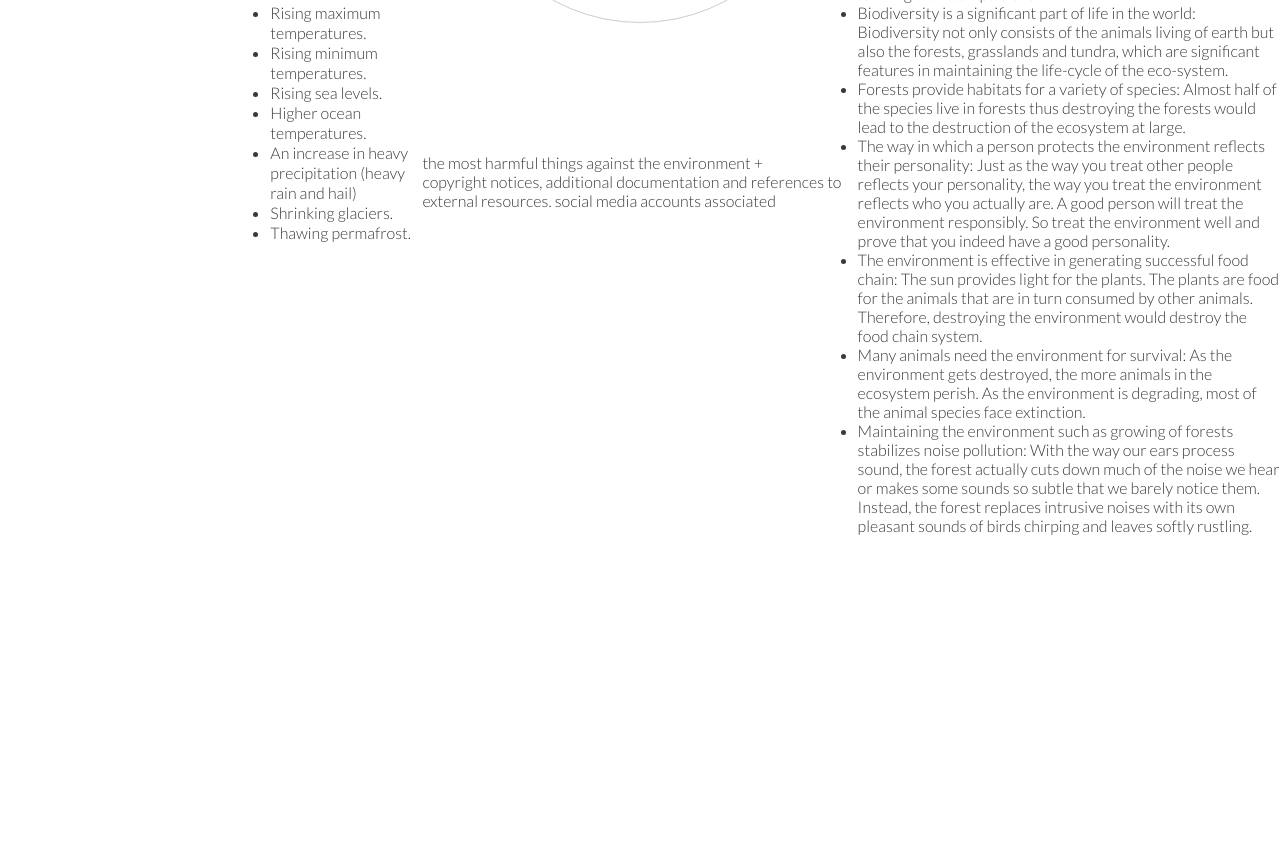
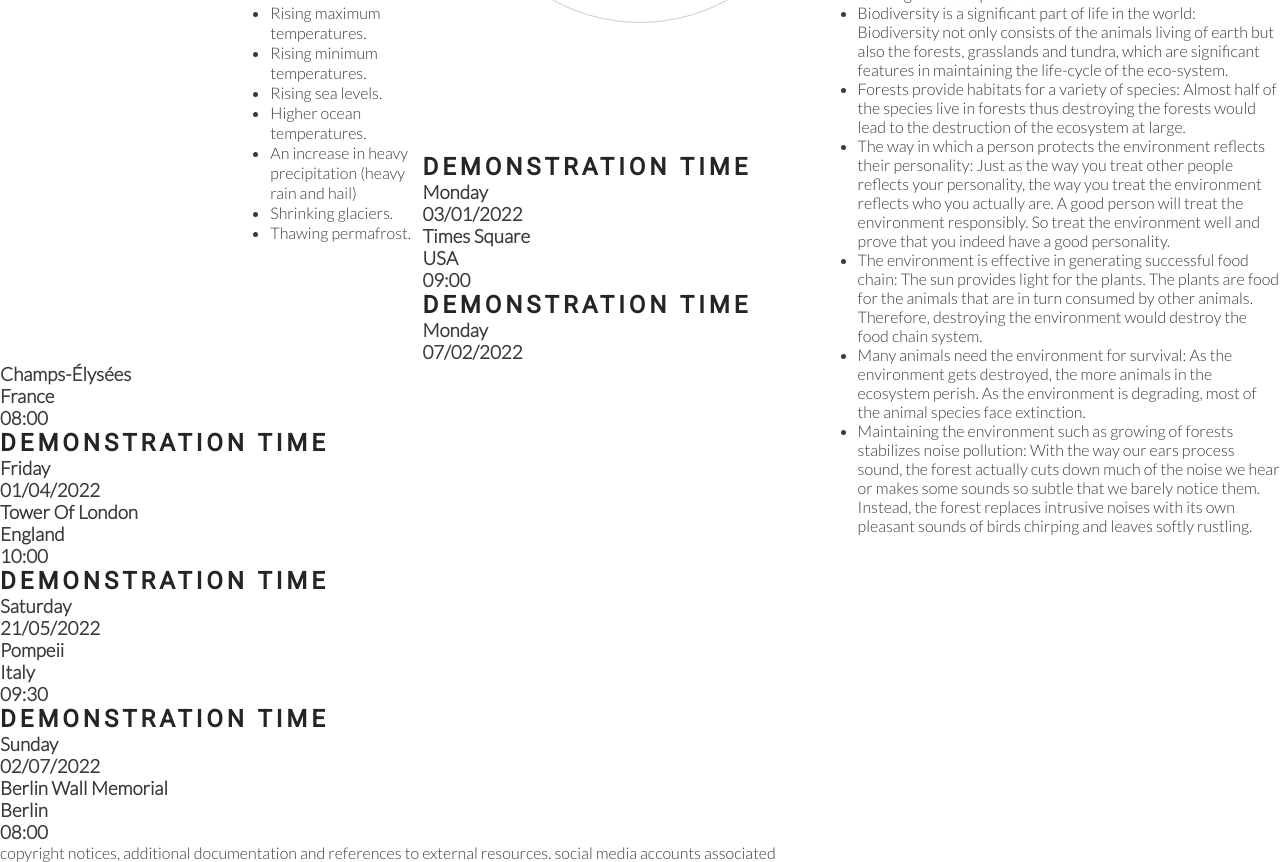
Before and after one commit to WisamTa/Claimat-change, a plain HTML site: page index.html in a window 1280 px wide. Shown: the part 1172-2034 px from the top of the page. Before the commit the page ends 1707 px from the top, so only its background shows below. Drawn offline with Linux system fonts and the light colour scheme; grey boxes are pictures that could not be loaded.

Commit message:
Add demonstrations times main structure

```diff
--- a/index.html
+++ b/index.html
@@ -91,7 +91,47 @@
              <div id="circle-cover-bg"></div>
          </div>
         </section>
-    <section>the most harmful things against the environment + </section>
+    <section>
+        <div>
+            <h2>Demonstration Time </h2>
+            <h3>Monday</h3>
+            <h3>03/01/2022</h3>
+            <h3>Times Square</h3>
+            <h3>USA</h3>
+            <h3>09:00</h3>
+        </div>
+        <div>
+            <h2>Demonstration Time</h2>
+            <h3>Monday</h3>
+            <h3>07/02/2022</h3>
+            <h3>Champs-Élysées</h3>
+            <h3>France</h3>
+            <h3>08:00</h3>
+        </div>
+        <div>
+            <h2>Demonstration Time</h2>
+            <h3>Friday</h3>
+            <h3>01/04/2022</h3>
+            <h3>Tower Of London</h3>
+            <h3>England</h3>
+            <h3>10:00</h3>
+        </div>
+        <div>
+            <h2>Demonstration Time</h2>
+            <h3>Saturday</h3>
+            <h3>21/05/2022</h3>
+            <h3>Pompeii</h3>
+            <h3>Italy</h3>
+            <h3>09:30</h3>
+        </div>
+        <div>
+            <h2>Demonstration Time</h2>
+            <h3>Sunday</h3>
+            <h3>02/07/2022</h3>
+            <h3>Berlin Wall Memorial</h3>
+            <h3>Berlin</h3>
+            <h3>08:00</h3>
+     </section>
 <footer>
     copyright notices, additional documentation and references  to external resources. social media accounts  associated
 </footer>
```
